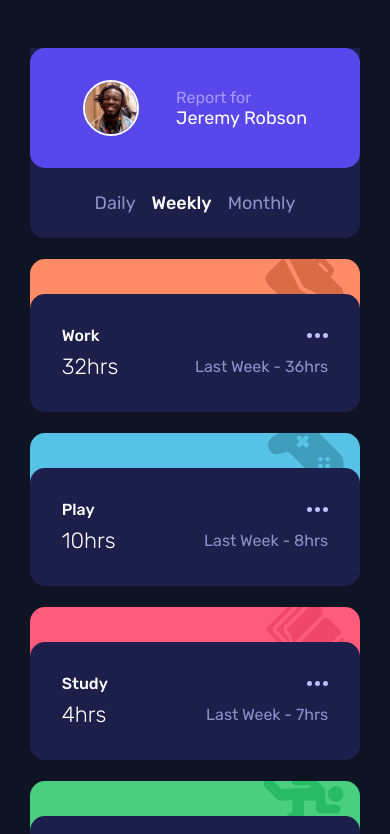
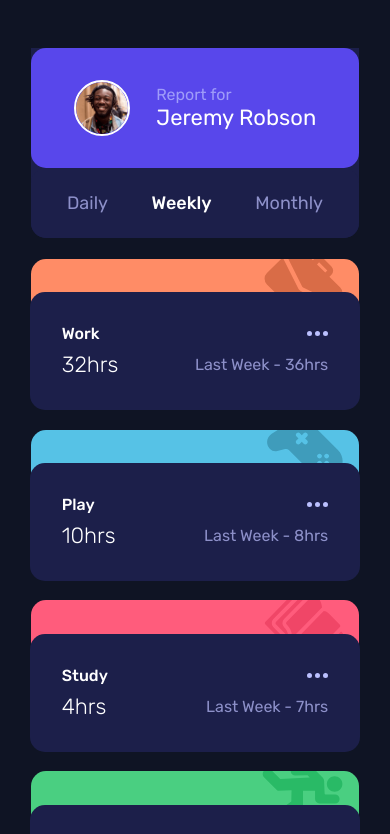
Before and after one commit to jbski/time-tracking-dashboard, a plain HTML site: page index.html in a window 390 px wide. Shown: the top 834 px of the page. Drawn offline with Linux system fonts and the light colour scheme.

Commit message:
update css for media query

```diff
--- a/css/style.css
+++ b/css/style.css
@@ -45,15 +45,16 @@ body {
     display: flex;
     flex-direction: column;
     align-items: center;
-    justify-content: center;
+    justify-content: flex-start;
+    height: 100vh;
 }
 
 .grid-container {
-    /* max-width: 350px; */
     margin: 3rem 1rem;
     display: grid;
     grid-gap: 1.3rem;
     grid-template-columns: repeat(1, 1fr);
+    padding-bottom: 1rem;
 }
 
 /* Styling for first Image Card */
@@ -65,10 +66,6 @@ body {
     flex-direction: column;
     align-items: center;
     justify-content: space-between;
-
-    /* margin-bottom: 2rem; */
-    /* width: 100%; */
-    /* flex-grow: 0; */
 }
 
 .main-card-upper {
@@ -99,6 +96,7 @@ body {
 }
 
 #report-person-name {
+    font-size: var(--font-size-large);
     font-weight: var(--font-weight-medium);
 }
 
@@ -119,8 +117,7 @@ body {
     display: flex;
     flex-direction: row;
     align-items: center;
-    justify-content: center;
-    /* border: solid 1px gray; */
+    justify-content: space-evenly;
 }
 
 .card-time-period-container ul li {
@@ -144,6 +141,7 @@ body {
 .card-lower {
     background-color: var(--dark-blue);
     border-radius: var(--primary-border-radius);
+    margin: -.1rem -.1rem; /*Added to help remove the "glowing" of the lower card */
     padding: 2rem 2rem;
     display: grid;
     grid-template-columns: repeat(2, 1fr);
@@ -255,6 +253,10 @@ body {
 
 @media(min-width: 768px) {
 
+    body {
+        justify-content: center;
+    }
+
     .grid-container {
         max-width: 1110px;
         display: grid;
@@ -270,7 +272,6 @@ body {
     flex-direction: column;
     align-items: flex-start;
     justify-content: flex-start;
-    height: 100%;
     width: 100%;
     padding: 2rem 1.5rem;
     line-height: 1.3;
@@ -290,7 +291,6 @@ body {
     #report-person-name {
         font-size: var(--font-size-xlarge);
         font-weight: var(--font-weight-light);
-        /* padding-right: 2rem; */
     }
 
     .card-time-period-container ul {
@@ -373,8 +373,5 @@ body {
 }
 
 
-
-
-
 .attribution { font-size: 11px; text-align: center; }
 .attribution a { color: var(--pale-blue-opacity); }
```
Also changed, not shown: index.html (+0 -21 lines).
